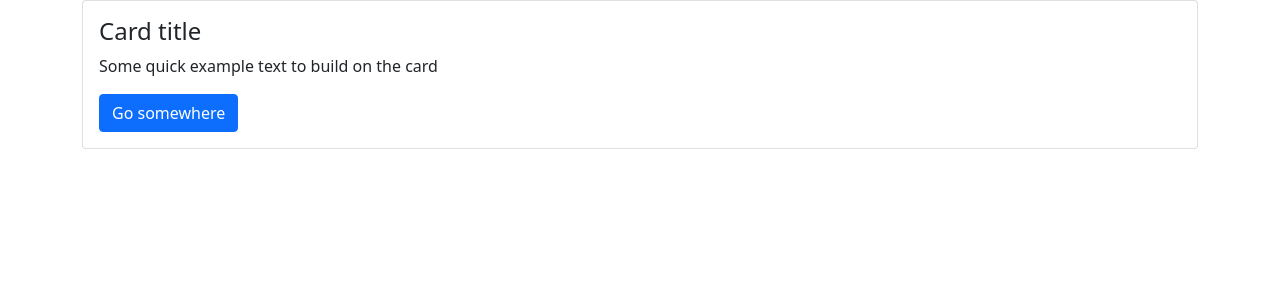
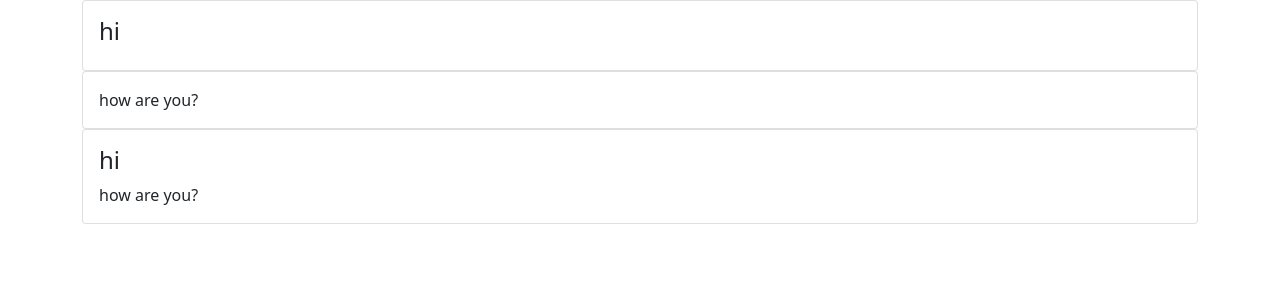
Before and after one commit to valya-brynyuk/hillel-vue-hw, a Vue app: page / in a window 1280 px wide. Shown: the top 300 px of the page. Built offline with nearby package versions, Linux system fonts and the light colour scheme.

Commit message:
- completed

```diff
--- a/src/App.vue
+++ b/src/App.vue
@@ -3,5 +3,7 @@ import Card from "./components/Card.vue";
 </script>
 
 <template>
-  <Card title="Card title" button-text="Go somewhere">Some quick example text to build on the card</Card>
+  <Card title="hi"/>
+  <Card text="how are you?"/>
+  <Card title="hi" text="how are you?"/>
 </template>
--- a/src/components/Card.vue
+++ b/src/components/Card.vue
@@ -1,11 +1,8 @@
 <template>
   <div class="card">
     <div class="card-body">
-      <h4 class="card-title">{{ title }}</h4>
-      <p class="card-text">
-        <slot/>
-      </p>
-      <button type="button" class="btn btn-primary">{{ buttonText }}</button>
+      <h4 v-if="title?.length" class="card-title">{{ title }}</h4>
+      <p v-if="text?.length" class="card-text">{{ text }}</p>
     </div>
   </div>
 </template>
@@ -15,11 +12,9 @@ export default {
   props: {
     title: {
       type: String,
-      required: true,
     },
-    buttonText: {
+    text: {
       type: String,
-      required: true,
     }
   },
 
```
Also changed, not shown: 1 other file (tests, documents, lock files or other folders).
